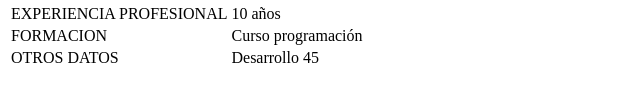
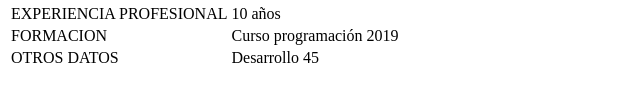
Before and after one commit to EnriqueLopezMorata/EnriqueLopezMorata.github.io, a plain HTML site: page index.html in a window 1280 px wide. Shown: the part 182-284 px from the top of the page, 0-640 px from the left. Drawn offline with Linux system fonts and the light colour scheme.

Commit message:
tercer commit-prueba

```diff
--- a/index.html
+++ b/index.html
@@ -17,7 +17,7 @@
         </tr>
         <tr>
             <td>FORMACION</td>
-            <td>Curso programación</td>
+            <td>Curso programación 2019</td>
         </tr>
         <tr>
             <td>OTROS DATOS</td>
```
